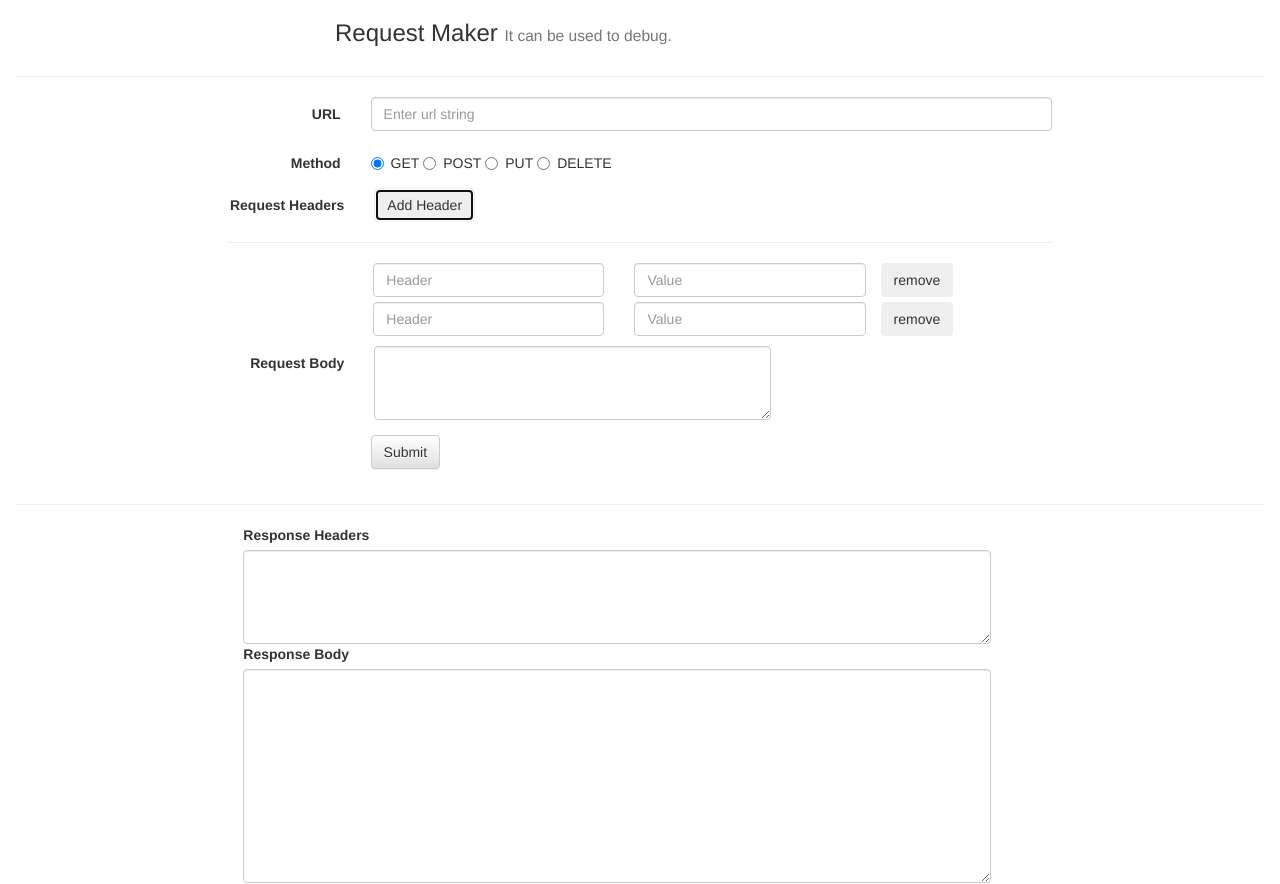
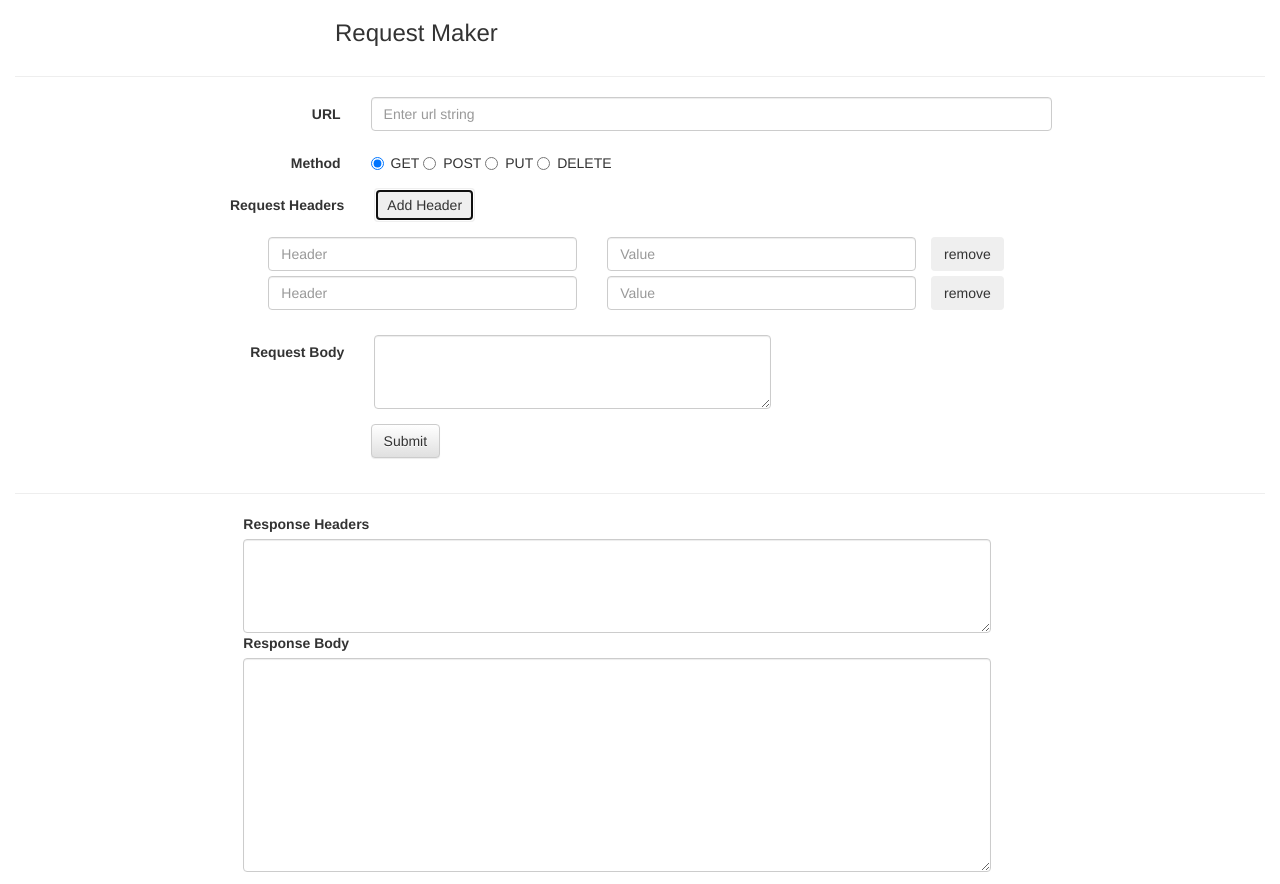
Before and after one commit to surajtripathi/request_maker, a website: page rmResources/debug.html in a window 1280 px wide. Both pictures are taken after a click on the button "Add Header". Drawn offline with Linux system fonts and the light colour scheme.

```diff
--- a/rmResources/debug.html
+++ b/rmResources/debug.html
@@ -21,7 +21,7 @@
 			<div class="row">
 				<div class="col-md-3"></div>
 				<div class="col-md-7">
-					<h3>Request Maker <small>It can be used to debug.</small></h3>
+					<h3>Request Maker <small></small></h3>
 				</div>
 				<div class="col-md-2"></div>
 			</div>
@@ -62,18 +62,21 @@
 									<input type="button" id="addHeaderButton" class="btn" value="Add Header">
 								</div>
 							</div>
-							<hr>
+							<!-- <hr> -->
+							<div class="form-group">
+							<!-- <label class="col-sm-2 control-label" ></label> -->
 							<ul id="list" style="list-style-type: none;">
 								<li>
-									<div class="col-sm-4" style="margin-left: 90px;">
+									<div class="col-sm-5">
 										<input type="text" name="1" placeholder="Header" class="headers form-control">
 									</div>
-									<div class="col-sm-4">
+									<div class="col-sm-5">
 										<input type="text" name="headersValue1" placeholder="Value" class="form-control">
 									</div>
 									<button class="removeButton btn">remove</button>
 								</li>
 						    </ul>
+						</div>
 						    <div class="form-group">
 							    <label class="col-sm-2 control-label" style="width:146px;">Request Body </label>
 							    <div class="col-sm-6">
--- a/rmResources/js/main.js
+++ b/rmResources/js/main.js
@@ -45,10 +45,10 @@
 		var li = document.createElement('li');
 		li.setAttribute("style", "margin-top:5px;")
 		var div1 = document.createElement('div');
-		div1.setAttribute("class", "col-sm-4");
-		div1.setAttribute("style","margin-left: 90px;");
+		div1.setAttribute("class", "col-sm-5");
+		//div1.setAttribute("style","margin-left: 0px");
 		var div2 = document.createElement('div');
-		div2.setAttribute("class", "col-sm-4");
+		div2.setAttribute("class", "col-sm-5");
 		var input1 = document.createElement('input');
 		input1.setAttribute("type", "text");
 		input1.setAttribute("name", k);
```
Also changed, not shown: server.js (+8 -1 lines).
